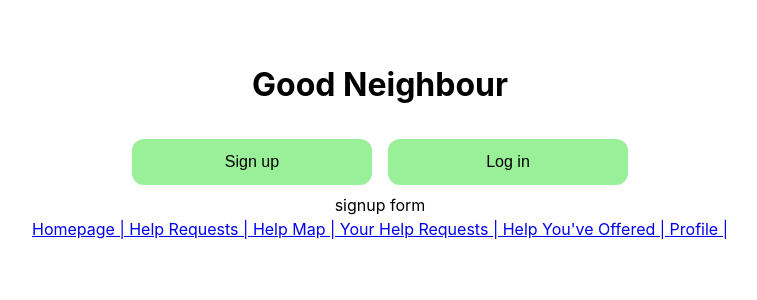
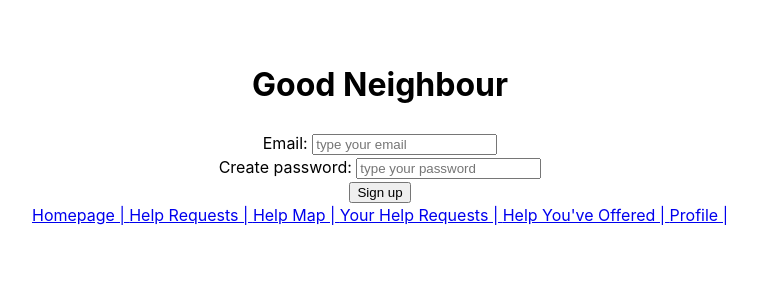
Before and after one commit to serhii-fsi/good-neighbour, a React (Vite) app in the folder frontend/: page /signup in a window 1280 px wide. Shown: the top 300 px of the page, without its empty margins (260-1017 px from the left). Built offline with nearby package versions, Linux system fonts and the light colour scheme.

Commit message:
create signup form with link from login page

```diff
--- a/frontend/src/App.jsx
+++ b/frontend/src/App.jsx
@@ -5,13 +5,18 @@ import NavBar from "./components/NavBar";
 import SignupLogin from "./pages/SignupLogin";
 import Homepage from "./pages/Homepage";
 
+import SignupForm from "./components/SignupForm";
+import LoginForm from "./components/LoginForm";
+
 function App() {
   return (
     <>
       <Header />
-      <SignupLogin />
       <Routes>
         <Route path="/home" element={<Homepage />} />
+        <Route path="/" element={<SignupLogin />} />
+        <Route path="/signup" element={<SignupForm /> } />
+        <Route path="/login" element={<LoginForm /> }  />
       </Routes>
       <NavBar />
     </>
--- a/frontend/src/components/SignupForm.jsx
+++ b/frontend/src/components/SignupForm.jsx
@@ -1,5 +1,37 @@
+import { useState } from "react";
+
 function SignupForm() {
-    return <>signup form</>
+
+    const [email, setEmail] = useState("");
+    const [password, setPassword] = useState("");
+
+    function handleSignupSubmit(event) {
+        event.preventDefault();
+        setEmail("");
+        setPassword("");
+    }
+
+    function handleEmailChange(event) {
+        setEmail(event.target.value)
+    }
+
+    function handlePasswordChange(event) {
+        setPassword(event.target.value)
+    }
+
+    return (
+    <form onSubmit={handleSignupSubmit}>
+        <div>
+            <label htmlFor="email">Email: </label>
+            <input id="email" placeholder="type your email" onChange={handleEmailChange} value={email}></input>
+        </div>
+        <div>
+            <label htmlFor="password">Create password: </label>
+            <input id="password" type="password" placeholder="type your password" onChange={handlePasswordChange} value={password}></input>
+        </div>
+    <button>Sign up</button>
+    </form>
+    )
 }
 
 export default SignupForm;
--- a/frontend/src/pages/SignupLogin.jsx
+++ b/frontend/src/pages/SignupLogin.jsx
@@ -1,6 +1,4 @@
-import { Link, Routes, Route } from 'react-router-dom';
-import SignupForm from '../components/SignupForm';
-import LoginForm from '../components/LoginForm';
+import { Link } from 'react-router-dom';
 
 function SignupLogin() {
     return (
@@ -11,12 +9,6 @@ function SignupLogin() {
     <Link to="/login">
     <button type="button" className="block">Log in</button>
     </Link>
-    <div className='column'>
-    <Routes>
-    <Route path="/signup" element={<SignupForm /> } />
-    <Route path="/login" element={<LoginForm /> }  />
-    </Routes>
-    </div>
     </>
     )
 }
```
